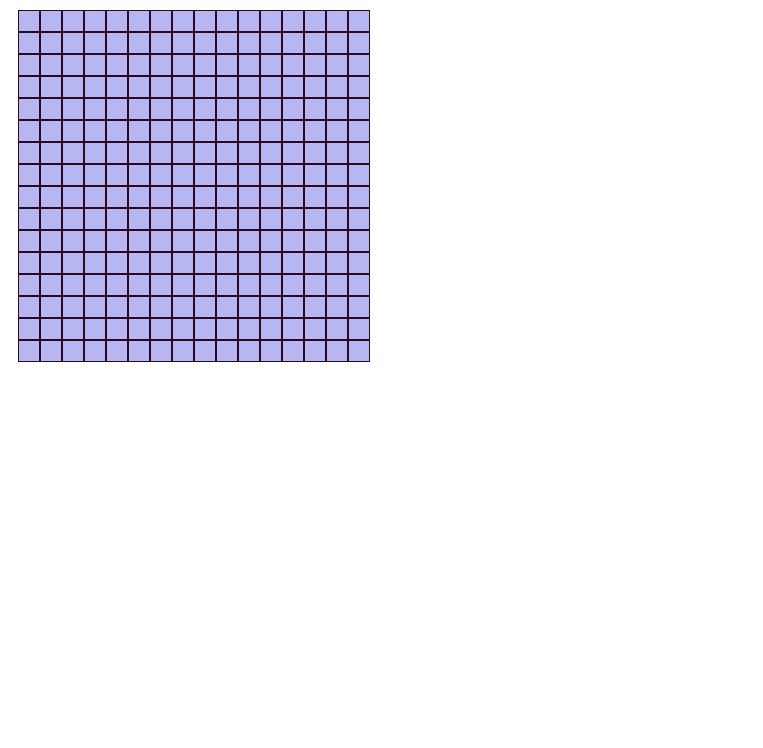
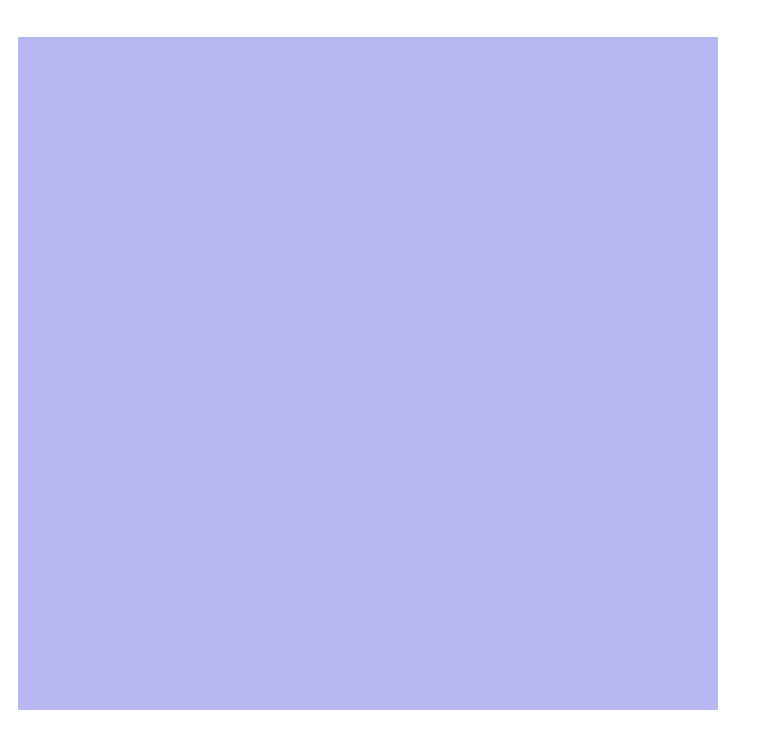
Before and after one commit to niassagd/etch-a-sketch, a plain HTML site: page index.html in a window 1280 px wide. Shown: the whole page, without its empty margins (0-763 px from the left). Drawn offline with Linux system fonts and the light colour scheme.

Commit message:
Remove min size for squares and add flex grow to squares to fill entire container.

```diff
--- a/script.js
+++ b/script.js
@@ -6,10 +6,10 @@ container.appendChild(row);
 
 const square = document.createElement("div");
 
-for (let i = 0; i < 16; i++) {
+for (let i = 0; i < 25; i++) {
     const row = document.createElement("div");
     row.classList.add("row");
-    for (let i = 0; i < 16; i++) {
+    for (let i = 0; i < 25; i++) {
         const square = document.createElement("div");
         square.classList.add("square");
         row.appendChild(square);
--- a/style.css
+++ b/style.css
@@ -2,9 +2,8 @@
     background-color: rgb(182, 182, 241);
     border-style: solid;
     border-color:rgb(44, 8, 35);
-    border-width: 1px;
-    min-width: 20px;
-    min-height: 20px;
+    border-width: 0px;
+    flex: 1;
 
 
 }
@@ -12,6 +11,7 @@
 .row {
     display: flex;
     flex-direction: row;
+    flex: 1;
 }
 
 #container {
@@ -19,6 +19,6 @@
     flex-direction: column;
     align-items: stretch;
     margin: 10px;
-    width: 900px;
-    height: 900px;
+    width: 700px;
+    height: 700px;
 }
```
